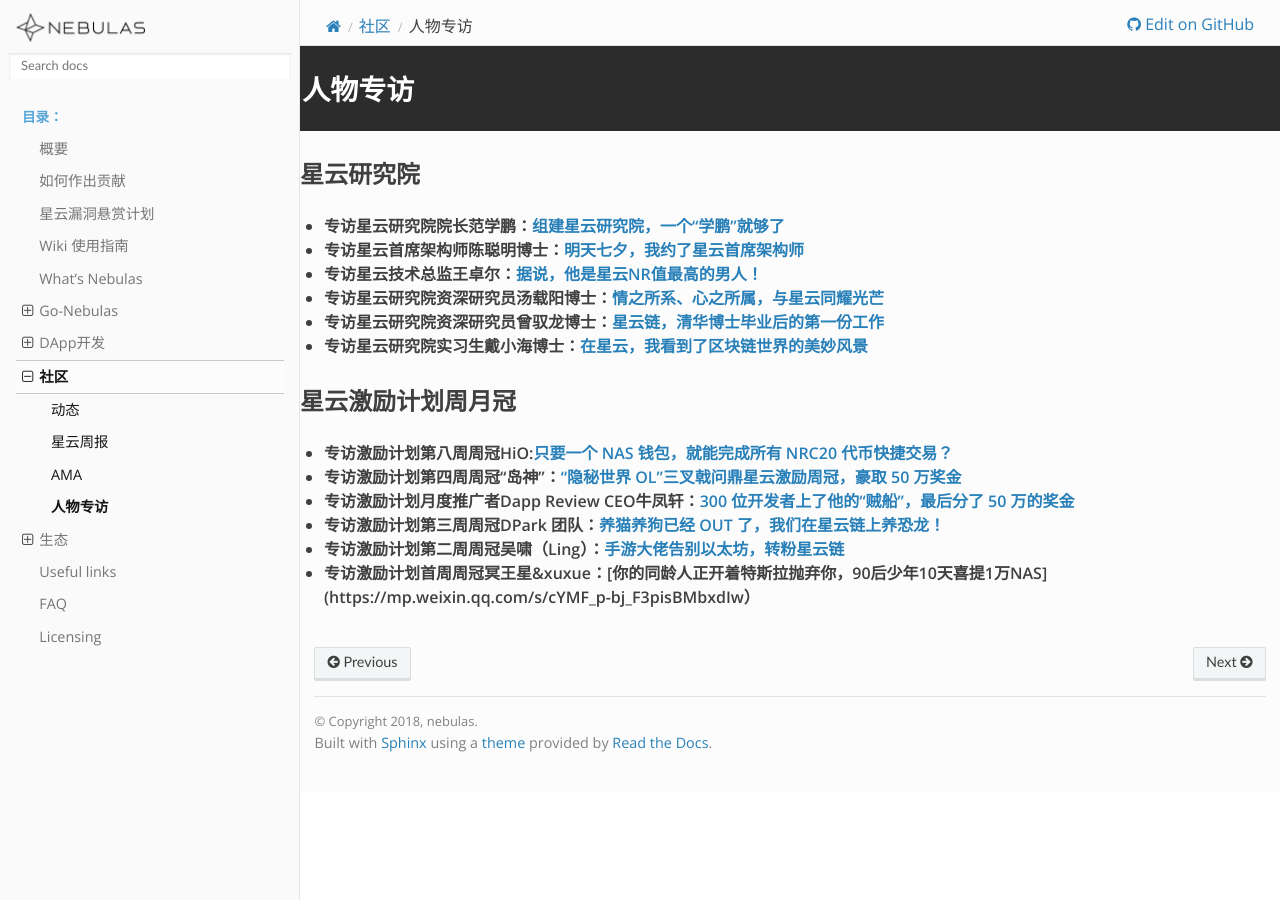
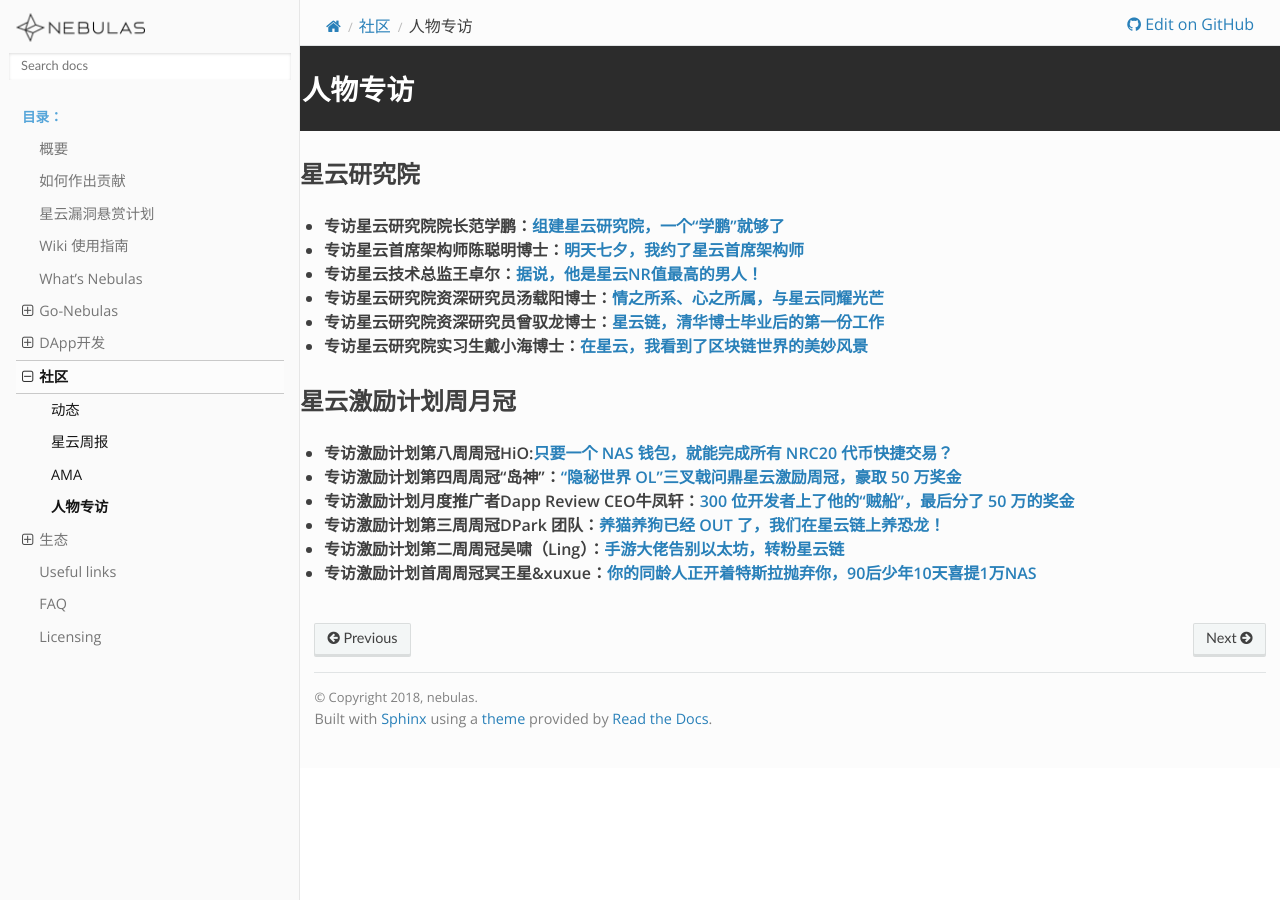
Before and after one commit to nebulasio/nebdocs, a Sphinx documentation site: the page built from docs/community/interviews.md, in a window 1280 px wide. Built offline with Sphinx 7.4.7 and the Read the Docs theme 2.0.0, drawn with Linux system fonts in a browser that asks for light colours; pages that are not in the unit, such as notebooks, are missing from menus.

Commit message:
Update interviews.md

```diff
--- a/docs/community/interviews.md
+++ b/docs/community/interviews.md
@@ -26,4 +26,4 @@
 
 - **专访激励计划第二周周冠吴啸（Ling）：[手游大佬告别以太坊，转粉星云链](https://mp.weixin.qq.com/s/uXIOGda8e3YK1viS96zRpQ)**
 
-- **专访激励计划首周周冠冥王星&xuxue：[你的同龄人正开着特斯拉抛弃你，90后少年10天喜提1万NAS](https://mp.weixin.qq.com/s/cYMF_p-bj_F3pisBMbxdIw）**
+- **专访激励计划首周周冠冥王星&xuxue：[你的同龄人正开着特斯拉抛弃你，90后少年10天喜提1万NAS](https://mp.weixin.qq.com/s/cYMF_p-bj_F3pisBMbxdIw)**
```
